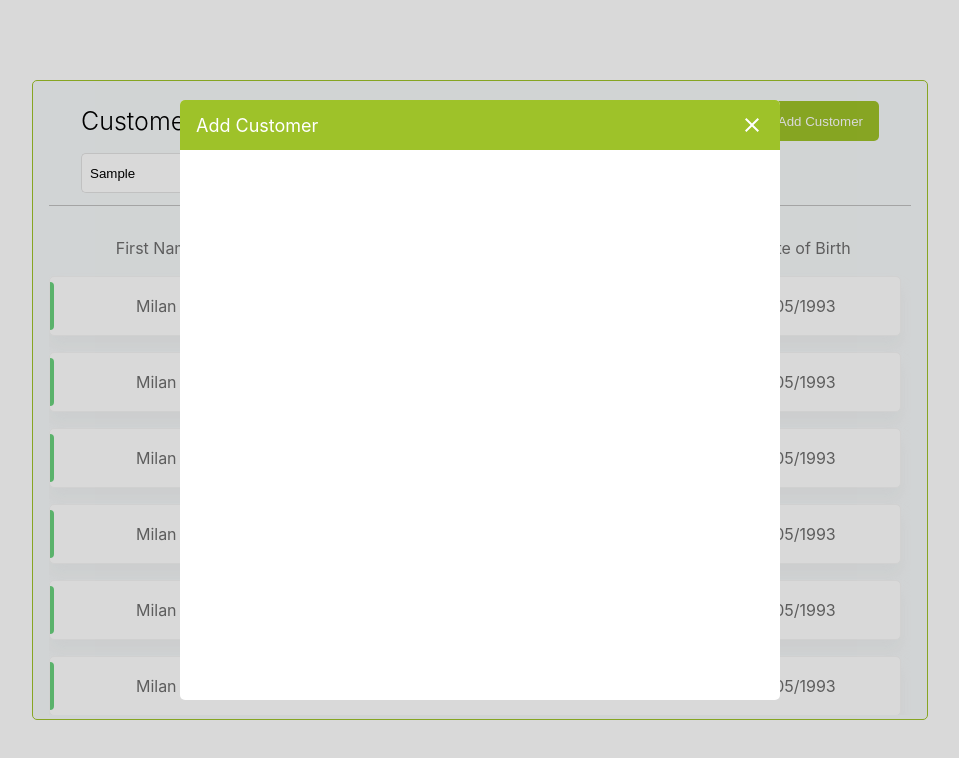
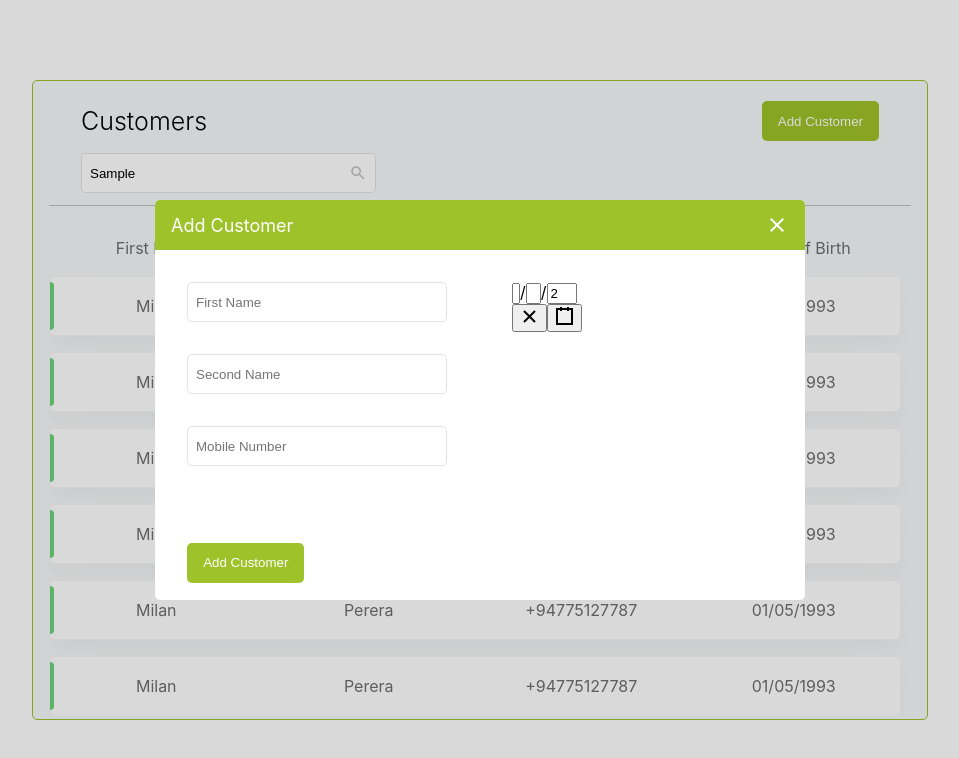
Before and after one commit to heycodingmonkey/react-redux-typescript, a React (Create React App) app: page / in a window 1280 px wide. Both pictures are taken after typing "Sample" into the empty fields and a click on the button "Add Customer". Shown: the top 758 px of the page, without its empty margins (160-1119 px from the left). Built offline with nearby package versions, Linux system fonts and the light colour scheme.

Commit message:
adding form styles

```diff
--- a/src/assets/components/modal.scss
+++ b/src/assets/components/modal.scss
@@ -10,11 +10,12 @@
   background-color: rgba(0, 0, 0, 0.15);
 }
 .modal-wrapper {
-  height: 600px;
-  width: 600px;
+  height: 400px;
+  width: 650px;
   display: flex;
   background-color: #fff;
   border-radius: 5px;
+  flex-direction: column;
 }
 .modal-header {
   height: 50px;
@@ -47,6 +48,40 @@
 }
 .modal-content {
   display: flex;
-  height: 500px;
-  width: 500px;
+  height: 275px;
 }
+.content-left {
+  display: flex;
+  flex: 1;
+  flex-direction: column;
+}
+.content-right {
+  display: flex;
+  flex: 1;
+}
+
+.modal-footer {
+  height: 75px;
+  width: 100%;
+  display: flex;
+  align-items: center;
+  bottom: 0;
+  margin-left: 1.7rem;
+}
+
+.form-input {
+  height: 2.5rem;
+  border: 1px solid #e3e3e3;
+  padding: 0.5rem;
+  border-radius: 5px;
+  min-width: 260px;
+  max-width: 300px;
+}
+.field-wrapper {
+  padding-top: 2rem;
+  margin-left: 2rem;
+}
+.react-date-picker__calendar {
+  width: 250px;
+  height: 200px;
+}
--- a/src/components/Modal/Modal.tsx
+++ b/src/components/Modal/Modal.tsx
@@ -1,8 +1,7 @@
-import React from "react";
-import Dialog from "@material-ui/core/Dialog";
-import DialogContent from "@material-ui/core/DialogContent";
+import React, { useState } from "react";
 //@material-ui/core icons
 import Clear from "@material-ui/icons/Clear";
+import DatePicker from "react-date-picker";
 // styles
 import "../../assets/components/modal.scss";
 
@@ -13,6 +12,12 @@ interface Props {
 
 // this will list down all the customers added
 export const Modal: React.FC<Props> = ({ handleModal }) => {
+  const [date, setDate] = useState<Date | Date[]>(new Date());
+
+  const setDateValue = (value: Date | Date[]) => {
+    setDate(value);
+  };
+
   return (
     <div className="modal-overlay">
       <div className="modal-wrapper">
@@ -24,6 +29,45 @@ export const Modal: React.FC<Props> = ({ handleModal }) => {
             <Clear onClick={handleModal} className="clear-icon" />
           </div>
         </div>
+        <div className="modal-content">
+          <div className="content-left">
+            {" "}
+            <div className="field-wrapper">
+              <input
+                className="form-input"
+                type="text"
+                placeholder="First Name"
+              />
+            </div>
+            <div className="field-wrapper">
+              <input
+                className="form-input"
+                type="text"
+                placeholder="Second Name"
+              />
+            </div>
+            <div className="field-wrapper">
+              <input
+                className="form-input"
+                type="number"
+                placeholder="Mobile Number"
+              />
+            </div>
+          </div>
+          <div className="content-right">
+            <div className="field-wrapper">
+              <DatePicker
+                onChange={(e) => {
+                  setDateValue(e);
+                }}
+                value={date}
+              />
+            </div>
+          </div>
+        </div>
+        <div className="modal-footer">
+          <button className="add-button">Add Customer</button>
+        </div>
       </div>
     </div>
   );
--- a/src/index.scss
+++ b/src/index.scss
@@ -1,5 +1,8 @@
 * {
   box-sizing: border-box;
+  -moz-box-sizing: border-box;
+	-webkit-box-sizing: border-box;
+
 
   &:active,
   &:focus,
```
Also changed, not shown: package.json (+6 -3 lines), 1 other file (tests, documents, lock files or other folders).
